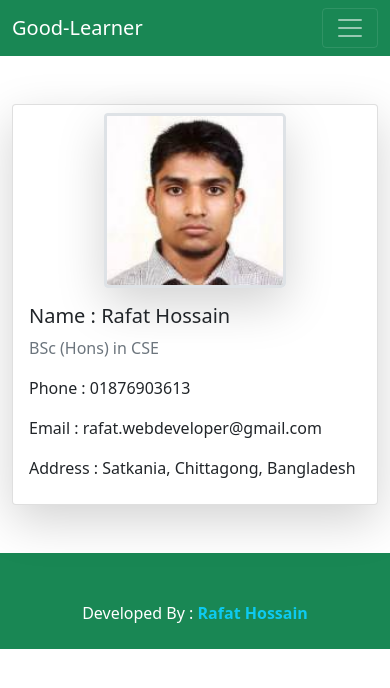
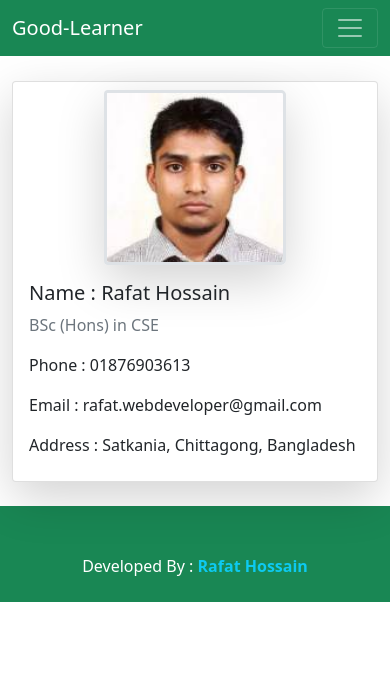
Before and after one commit to Rafat-Web-Developer/good-learner, a React (Create React App) app: page /about in a window 390 px wide. Shown: the top 688 px of the page. Built offline with nearby package versions, Linux system fonts and the light colour scheme; no server answers.

Commit message:
Fix a small responsive bug in about page

```diff
--- a/src/Pages/About/About.js
+++ b/src/Pages/About/About.js
@@ -4,8 +4,11 @@ import myImage from "../../images/my_main_pic.jpg";
 
 const About = () => {
   return (
-    <Container className="my-5">
-      <Card className="shadow-lg py-2">
+    <Container
+      className="d-flex align-items-center"
+      style={{ height: "450px" }}
+    >
+      <Card className="shadow-lg py-2 w-100">
         <Row>
           <Col
             md="4"
```
